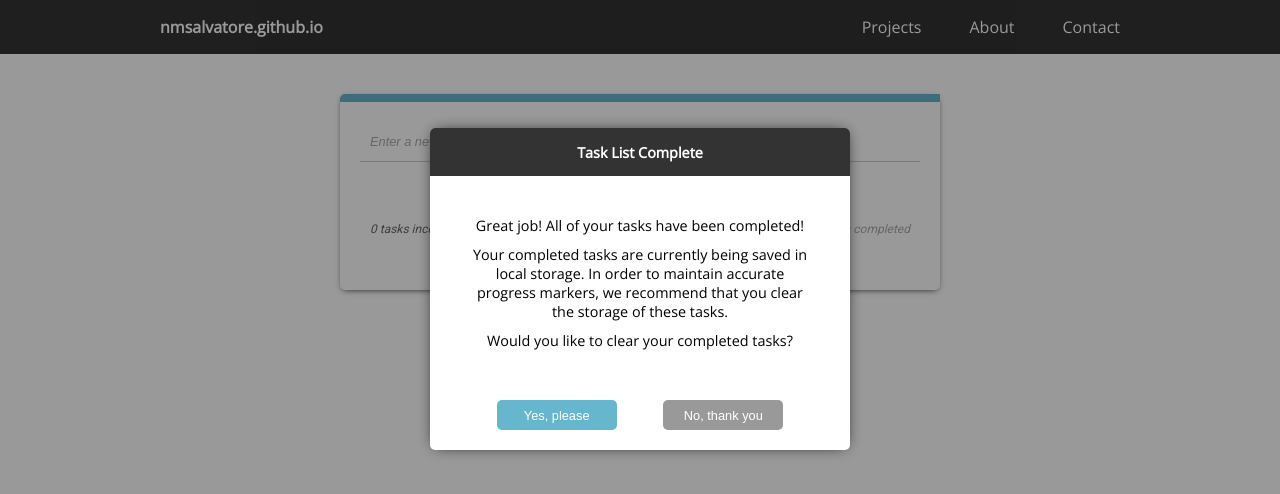
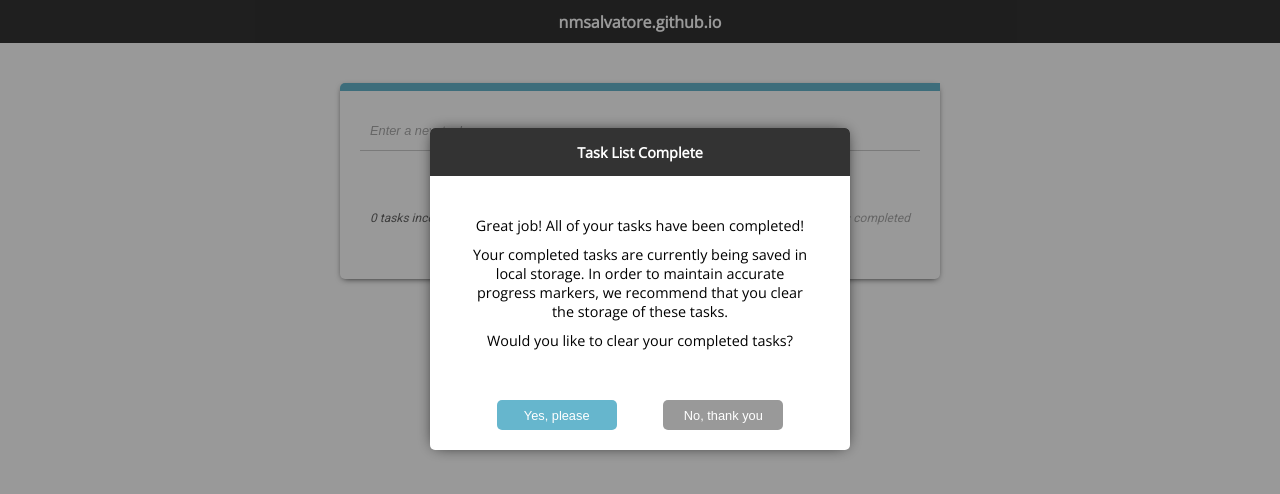
Before and after one commit to nmsalvatore/nmsalvatore.github.io, a plain HTML site: page index.html in a window 1280 px wide. Drawn offline with nearby package versions, Linux system fonts and the light colour scheme.

Commit message:
modified responsiveness

```diff
--- a/index.html
+++ b/index.html
@@ -10,18 +10,11 @@
 </head>
 <body>
   <header>
-    <div class="navbar">
-      <div class="container flex jc-space-between ai-center">
+    <div class="navbar flex ai-center">
+      <div class="container flex jc-center">
         <h1 class="main-header">
           <a class="nav-link" href="#">nmsalvatore.github.io</a>
         </h1>
-        <nav>
-          <ul class="flex nav-ul">
-            <li class="nav-li"><a class="nav-link" href="#">Projects</a></li>
-            <li class="nav-li"><a class="nav-link" href="#">About</a></li>
-            <li class="nav-li"><a class="nav-link" href="#">Contact</a></li>
-          </ul>
-        </nav>
       </div>
     </div>
   </header>
```
